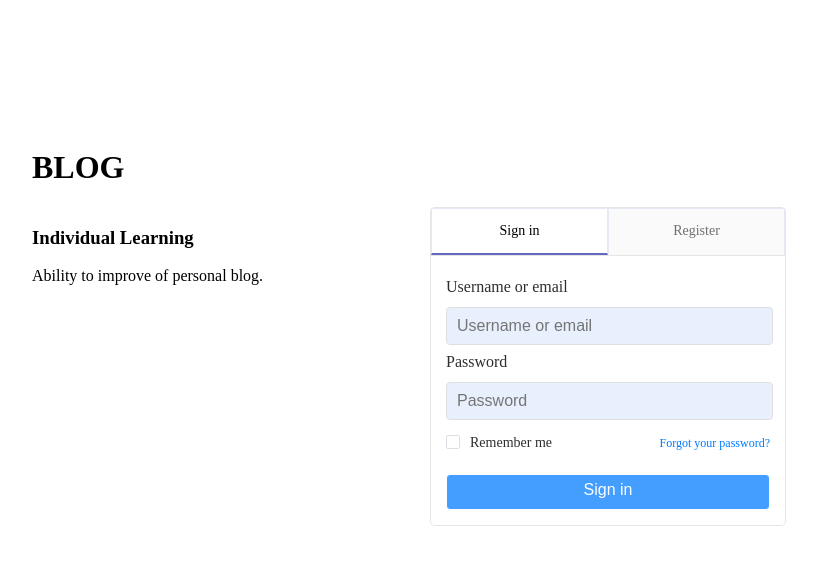
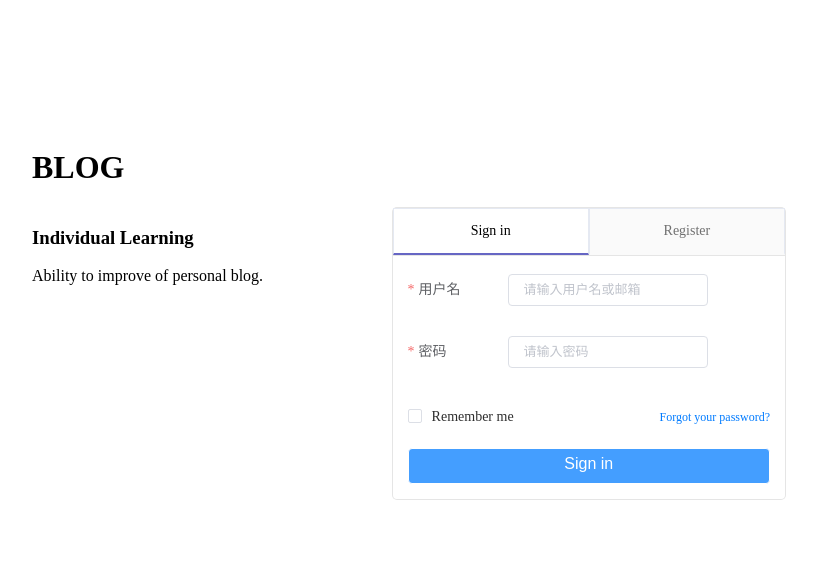
Before and after one commit to kcslyb/project-web, a Vue app: page /login in a window 1280 px wide. Shown: the top 564 px of the page, without its empty margins (224-1041 px from the left). Built offline with nearby package versions, Linux system fonts and the light colour scheme.

Commit message:
fix: 登录页修改

```diff
--- a/src/views/account/login/login.vue
+++ b/src/views/account/login/login.vue
@@ -27,16 +27,13 @@
                 </span>
               </div>
               <div class="login-box">
-                <label class="label-bold">Username or email</label>
-                <div>
-                  <input class="input" @keyup.enter.prevent="handleLogin()"
-                         v-model="user.userName" placeholder="Username or email"></input>
-                </div>
-                <label class="label-bold">Password</label>
-                <div>
-                  <input class="input" type="password" @keyup.enter.prevent="handleLogin()"
-                         v-model="user.passWord" placeholder="Password"></input>
-                </div>
+                <custom-form
+                  ref="login"
+                  :form-items="loginItems"
+                  form-name="login"
+                  :rules="userRules"
+                  v-model="user">
+                </custom-form>
                 <div>
                   <div class="remember">
                     <div class="float-left">
@@ -71,10 +68,12 @@
   import ResetForm from './reset-form.vue';
   import EncryptHelper from '@/utils/encryption-util';
   import {addOrEditLocalStorage, getLocalStorage, removeLocalStorageAll} from '@/utils/localstorage-util.ts';
+  import CustomForm from "../../../components/custom/custom-form";
 
   export default {
     name: 'login',
     components: {
+      CustomForm,
       ResetForm,
       EditForm
     },
@@ -90,6 +89,18 @@
           userName: '',
           passWord: ''
         },
+        loginItems: [
+          {type: 'input', name: 'userName', label: '用户名', placeholder: '请输入用户名或邮箱'},
+          {type: 'input', name: 'passWord', label: '密码', showPassword: true, clearable: true}
+        ],
+        userRules: {
+          userName: [
+            { required: true, message: '请输入用户名或邮箱', trigger: 'blur' }
+          ],
+          passWord: [
+            { required: true, message: '请输入密码', trigger: 'blur' }
+          ]
+        }
       };
     },
     mounted() {
@@ -103,20 +114,8 @@
         }
       },
       handleLogin() {
-        if (!this.user.userName) {
-          this.$message({
-            type: 'info',
-            message: 'Please enter the username or email'
-          });
-          return;
-        }
-        if (!this.user.passWord) {
-          this.$message({
-            type: 'info',
-            message: 'Please enter the password'
-          });
-          return;
-        }
+        this.$refs['login'].$refs['login'].validate((valid) => {
+          if (valid) {
             this.$store.dispatch('Login', this.user).then(res => {
               if (res) {
                 removeLocalStorageAll();
@@ -129,6 +128,8 @@
               }
             }).catch(() => {
             });
+          }
+        })
       },
       addUer() {
         this.isActive = false;
@@ -240,7 +241,7 @@
 
   .content-container {
     float: left;
-    width: 50%;
+    width: 45%;
     @media (max-width: 650px) {
       width: 100%
     }
@@ -248,7 +249,7 @@
 
   .sign-in-container {
     position: relative;
-    width: 50%;
+    width: 55%;
     padding-right: 15px;
     padding-left: 15px;
     box-sizing: border-box;
```
Lines whose indentation alone changed are shown as unchanged.
